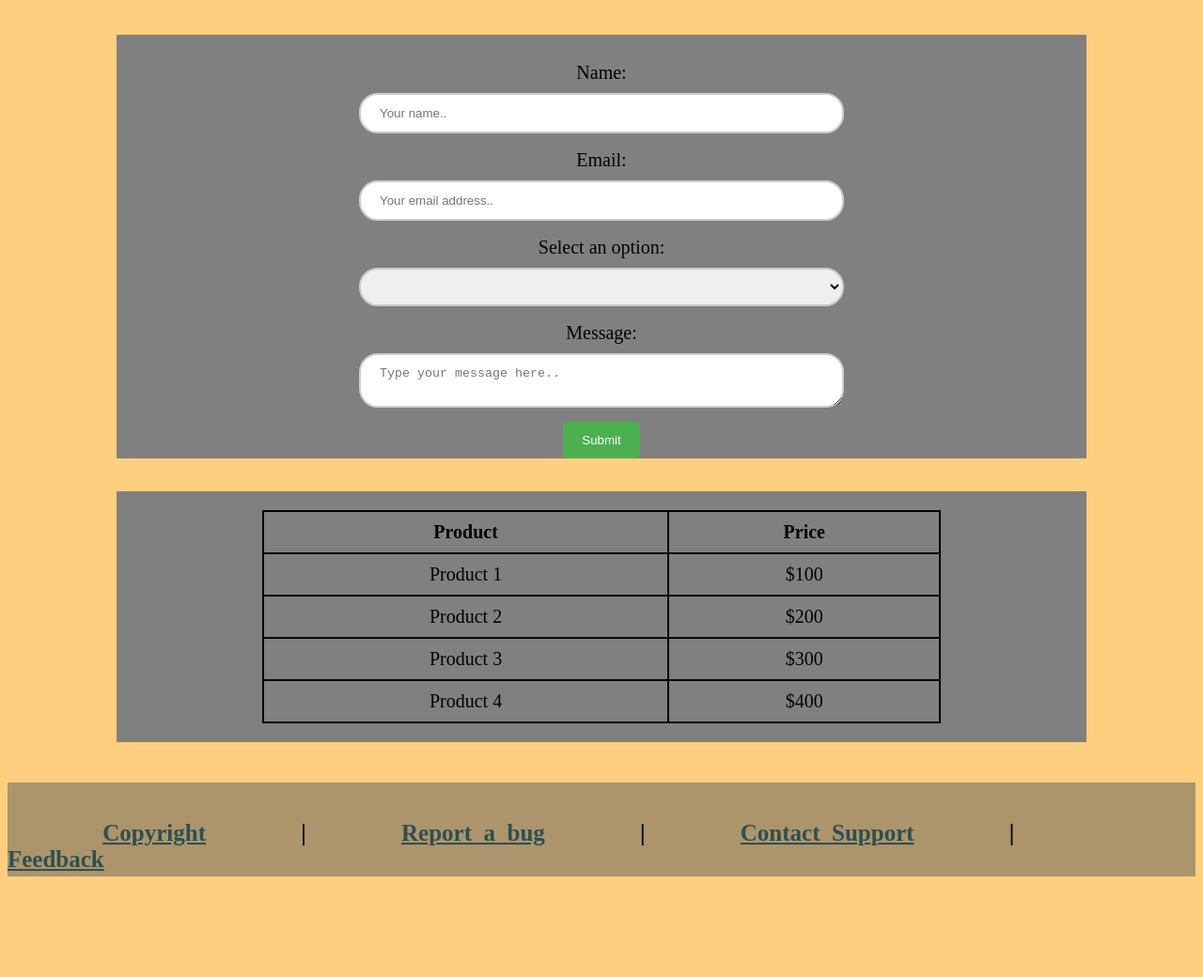
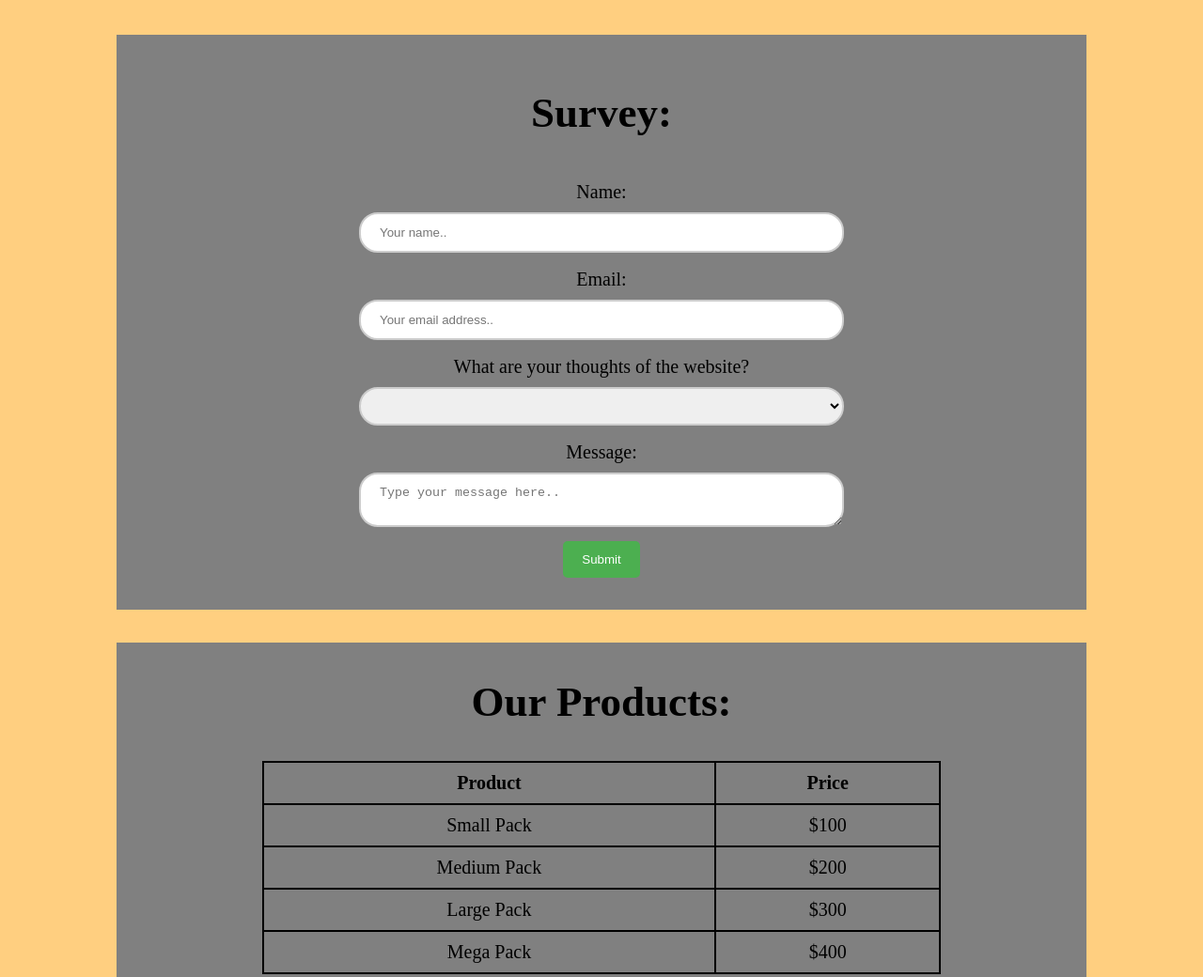
Before and after one commit to ALarFAce/ALarFAce.github.io, a plain HTML site: page website2b.html in a window 1280 px wide. Shown: the part 968-2008 px from the top of the page at 94% size. Before the commit the page ends 1925 px from the top, so only its background shows below. Drawn offline with Linux system fonts and the light colour scheme.

Commit message:
Add files via upload

```diff
--- a/website2b.html
+++ b/website2b.html
@@ -64,12 +64,13 @@
  <div style="background-color: gray;">
  <!-- Form -->
  <div id="form-container">
-     <form>
+  <form>
+    <h2 style="text-align: center;">Survey:</h2>
        <label for="name">Name:</label>
        <input type="text" id="name" name="name" placeholder="Your name..">
        <label for="email">Email:</label>
        <input type="email" id="email" name="email" placeholder="Your email address..">
-       <label for="dropdown">Select an option:</label><br>
+       <label for="dropdown">What are your thoughts of the website?</label><br>
        <select id="dropdown" name="dropdown">
          <option value="" selected></option>
          <option value="option1">1-Really Bad</option>
@@ -80,30 +81,31 @@
        </select><br>
        <label for="message">Message:</label>
        <textarea id="message" name="message" placeholder="Type your message here.."></textarea>
-       <input type="submit" value="Submit">
+       <input type="submit" value="Submit"><br>
      </form>
  </div>
  <div style="height: 35px; background-color: #ffcf80;"></div>
  <!-- table -->
+ <h2>Our Products:</h2>
  <table style="margin:20px auto; width:70%; text-align:center; border: 2px solid black; font-size: 20px;" id="products">
      <tr>
        <th style="border: 2px solid black; padding: 10px;">Product</th>
        <th style="border: 2px solid black; padding: 10px;">Price</th>
      </tr>
      <tr>
-       <td style="border: 2px solid black; padding: 10px;">Product 1</td>
+       <td style="border: 2px solid black; padding: 10px;">Small Pack</td>
        <td style="border: 2px solid black; padding: 10px;">$100</td>
      </tr>
      <tr>
-       <td style="border: 2px solid black; padding: 10px;">Product 2</td>
+       <td style="border: 2px solid black; padding: 10px;">Medium Pack</td>
        <td style="border: 2px solid black; padding: 10px;">$200</td>
      </tr>
      <tr>
-       <td style="border: 2px solid black; padding: 10px;">Product 3</td>
+       <td style="border: 2px solid black; padding: 10px;">Large Pack</td>
        <td style="border: 2px solid black; padding: 10px;">$300</td>
      </tr>
      <tr>
-         <td style="border: 2px solid black; padding: 10px;">Product 4</td>
+         <td style="border: 2px solid black; padding: 10px;">Mega Pack</td>
          <td style="border: 2px solid black; padding: 10px;">$400</td>
        </tr>
  </table>
```
Also changed, not shown: index.html (+10 -8 lines).
